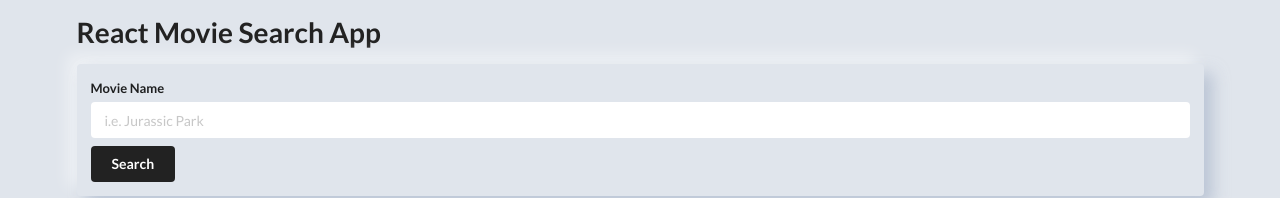
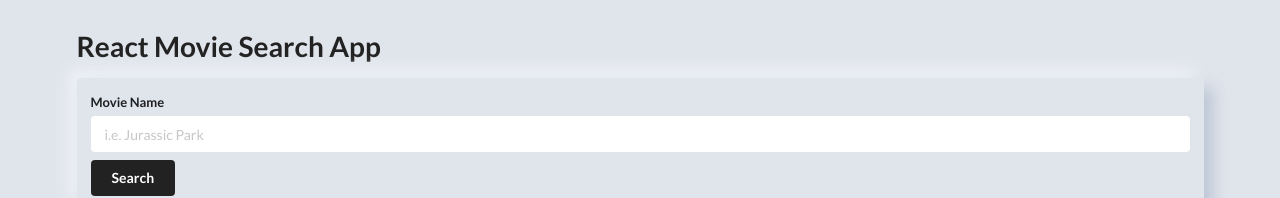
Before and after one commit to niketshukla/Movie-Search-App, a React (Create React App) app: page / in a window 1280 px wide. Shown: the top 198 px of the page. Built offline with nearby package versions, Linux system fonts and the light colour scheme; no server answers.

Commit message:
Styling modified

```diff
--- a/src/main.css
+++ b/src/main.css
@@ -3,5 +3,5 @@ body{
     color: #222;
 }
 h1.app_header{
-    padding-top: 1rem;
+    padding-top: 2rem;
 }
```
Also changed, not shown: 1 other file (tests, documents, lock files or other folders).
